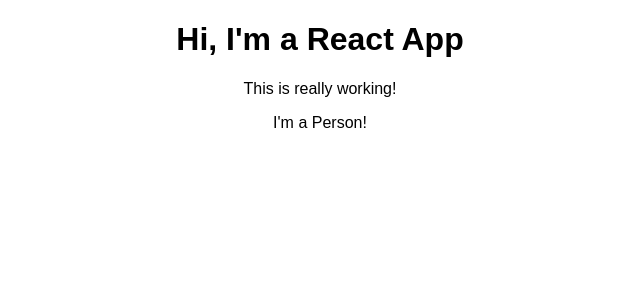
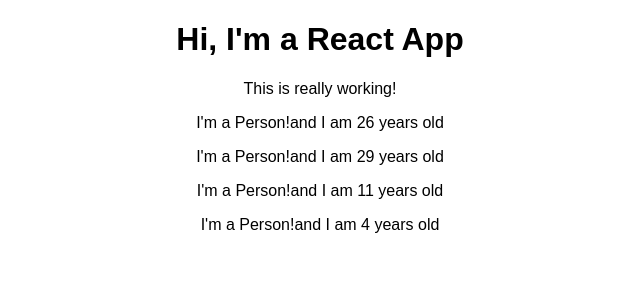
Before and after one commit to Simbaxo/React-Complete-Guide, a React (Create React App) app: page / in a window 1280 px wide. Shown: the top 300 px of the page, without its empty margins (320-960 px from the left). Built offline with nearby package versions, Linux system fonts and the light colour scheme.

Commit message:
Outputting Dynamic Content

```diff
--- a/src/App.js
+++ b/src/App.js
@@ -9,6 +9,9 @@
         <h1>Hi, I'm a React App</h1>
         <p>This is really working!</p>
         <Person />
+        <Person />
+        <Person />
+        <Person />
       </div>
     );
     // return React.createElement('div', {className: 'App'}, React.createElement('h1', null, 'Does this work now?')) // What JSX boils down too.. simply just JS
--- a/src/Person/Person.js
+++ b/src/Person/Person.js
@@ -1,7 +1,7 @@
 import React from 'react';
 
 const person = () => {
-  return <p>I'm a Person!</p>
+  return <p>I'm a Person!and I am {Math.floor(Math.random() * 30)} years old</p>
 }
 
 export default person;
```
